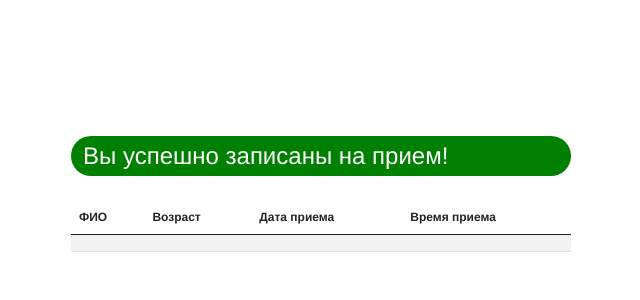
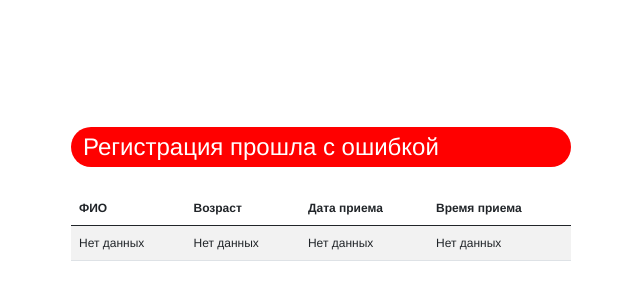
Before and after one commit to Nintendodias/vue_form, a Vue app: page /results in a window 1280 px wide. Shown: the part 198-498 px from the top of the page, without its empty margins (319-959 px from the left). Built offline with nearby package versions, Linux system fonts and the light colour scheme.

Commit message:
axios, errors

```diff
--- a/package.json
+++ b/package.json
@@ -8,6 +8,7 @@
     "lint": "vue-cli-service lint"
   },
   "dependencies": {
+    "axios": "^0.21.1",
     "bootstrap": "^5.0.1",
     "bootstrap-vue": "^2.21.2",
     "core-js": "^3.6.5",
--- a/src/scss/variables.less
+++ b/src/scss/variables.less
@@ -1,3 +1,4 @@
 @section-max-width: 500px;
 @color-green: green;
 @color-white: #fff;
+@color-red: red;
--- a/src/store/index.js
+++ b/src/store/index.js
@@ -11,6 +11,7 @@ export default new Vuex.Store({
       calendar: "",
       age: "",
     },
+    isFormSuccess: false
   },
   mutations: {
     addFormData(state, {name, time, calendar, age}) {
@@ -18,6 +19,10 @@ export default new Vuex.Store({
       state.form.time = time;
       state.form.calendar = calendar;
       state.form.age = age;
+    },
+    successFormRquest(state, successRequest) {
+      console.log(successRequest)
+      state.isFormSuccess = successRequest;
     }
   }
 });
--- a/src/views/page_main.vue
+++ b/src/views/page_main.vue
@@ -93,6 +93,7 @@ import Vue from "vue";
 //VeeValidate
 import VeeValidate from "vee-validate";
 import { Validator } from "vee-validate"; //for custom rule
+import axios from "axios";
 
 Vue.use(VeeValidate, {
   classes: true,
@@ -127,20 +128,20 @@ function fioLength(value) {
 const dictionary = {
   ru: {
     messages: {
-      required: 'Вы забыли заполнить поле',
-      fio: 'Введите свое Имя, Фамилию и Отчество (необязательно)',
-      alpha_spaces: 'В этом поле можно вводить только буквы и пробелы',
-      between: 'Введите число от 0 до 150, если вам больше, извините, мы рады предоставить услуги героям',
-
-    }
-  }
+      required: "Вы забыли заполнить поле",
+      fio: "Введите свое Имя, Фамилию и Отчество (необязательно)",
+      alpha_spaces: "В этом поле можно вводить только буквы и пробелы",
+      between:
+        "Введите число от 0 до 150, если вам больше, извините, мы рады предоставить услуги героям",
+    },
+  },
 };
 
 Validator.localize(dictionary);
 
-const validator = new Validator({ name: 'required' });
+const validator = new Validator({ name: "required" });
 
-validator.localize('ru');
+validator.localize("ru");
 
 //end change rule's language
 
@@ -183,6 +184,7 @@ export default {
       this.$validator.validateAll().then((result) => {
         if (result) {
           this.addToState();
+          this.sendRequest();
           this.$router.push({ name: "PageResults" });
           return;
         }
@@ -196,6 +198,19 @@ export default {
         calendar: this.form.calendar,
         age: this.form.age,
       });
+    },
+    sendRequest() {
+      axios
+        .post("https://httpbin.org/post", this.form)
+        .then((response) => {
+          this.$store.commit("successFormRquest", true);
+          console.log('success')
+          console.log(response.data);
+        })
+        .catch((error) => {
+          console.log('error')
+          console.error(error);
+        });
     },
     validateState(ref) {
       if (
--- a/src/views/page_results.vue
+++ b/src/views/page_results.vue
@@ -1,7 +1,7 @@
 <template>
   <section class="section section--result">
-    <div class="result__container">
-      <h4 class="result__text">Вы успешно записаны на прием!</h4>
+    <div class="result__container" :class="{ _success: this.$store.state.isFormSuccess == true }">
+      <h4 class="result__text"></h4>
     </div>
     <b-table striped hover :items="items"></b-table>
   </section>
@@ -12,10 +12,10 @@ export default {
     return {
       items: [
         {
-          "ФИО": this.$store.state.form.name,
-          "Возраст": this.$store.state.form.age,
-          "Дата приема": this.$store.state.form.calendar,
-          "Время приема": this.$store.state.form.time,
+          "ФИО": this.$store.state.form.name ? this.$store.state.form.name : 'Нет данных',
+          "Возраст": this.$store.state.form.age ? this.$store.state.form.age : 'Нет данных',
+          "Дата приема": this.$store.state.form.calendar ? this.$store.state.form.calendar : 'Нет данных',
+          "Время приема": this.$store.state.form.time ? this.$store.state.form.time : 'Нет данных',
         },
       ],
     };
@@ -28,12 +28,26 @@ export default {
 .section--result {
   .result__container {
     margin-bottom: 2em;
-    background: @color-green;
+    background: @color-red;
     border-radius: 20px;
     padding: 0.5em 1em;
 
     .result__text {
       color: @color-white;
+
+      &:before {
+        content: 'Регистрация прошла с ошибкой';
+        font-size: inherit;
+        color: inherit;
+      }
+    }
+
+    &._success {
+      background: @color-green;
+
+      .result__text:before {
+        content: 'Вы успешно записаны на прием!';
+      }
     }
   }
 }
```
Also changed, not shown: 1 other file (tests, documents, lock files or other folders).
